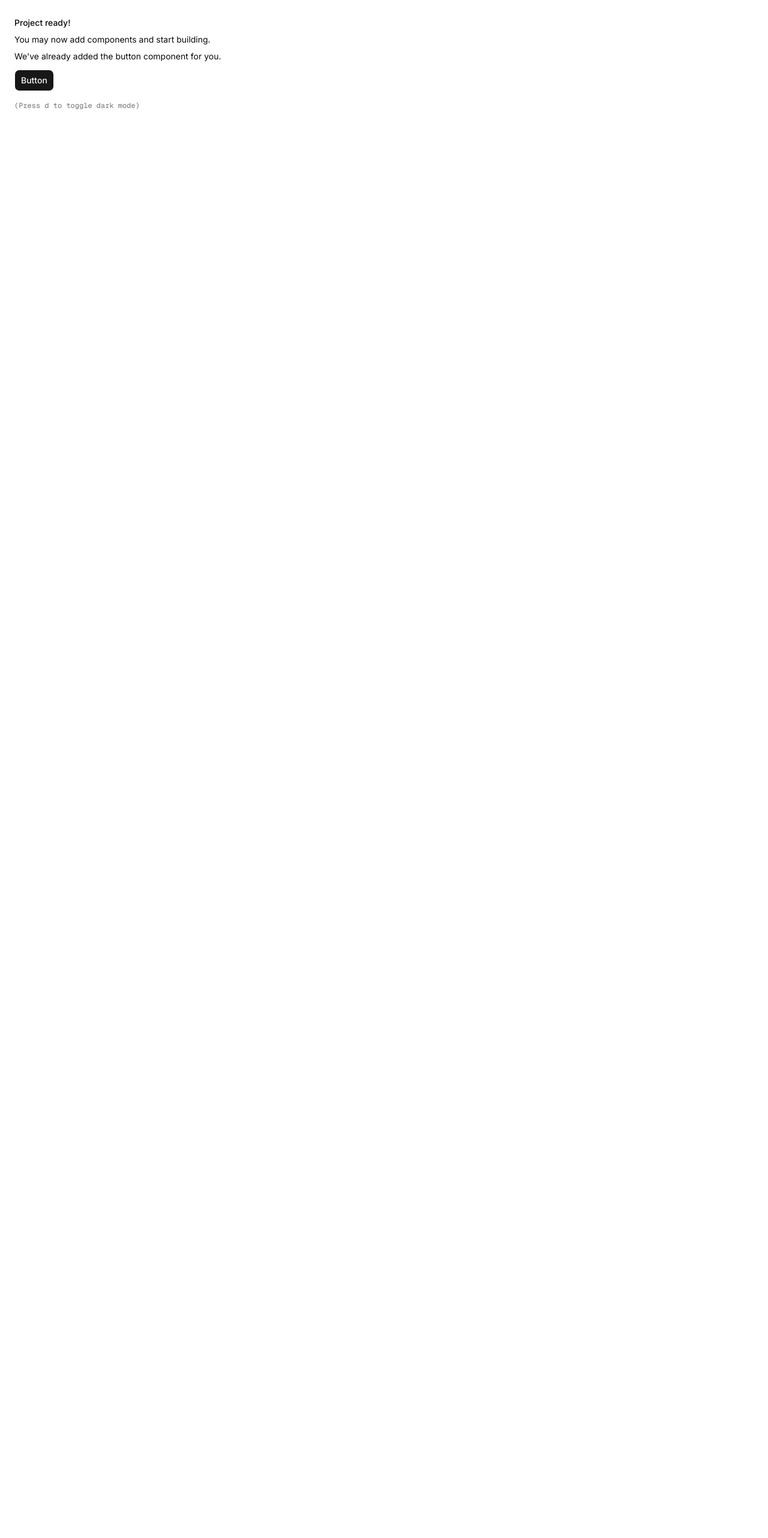
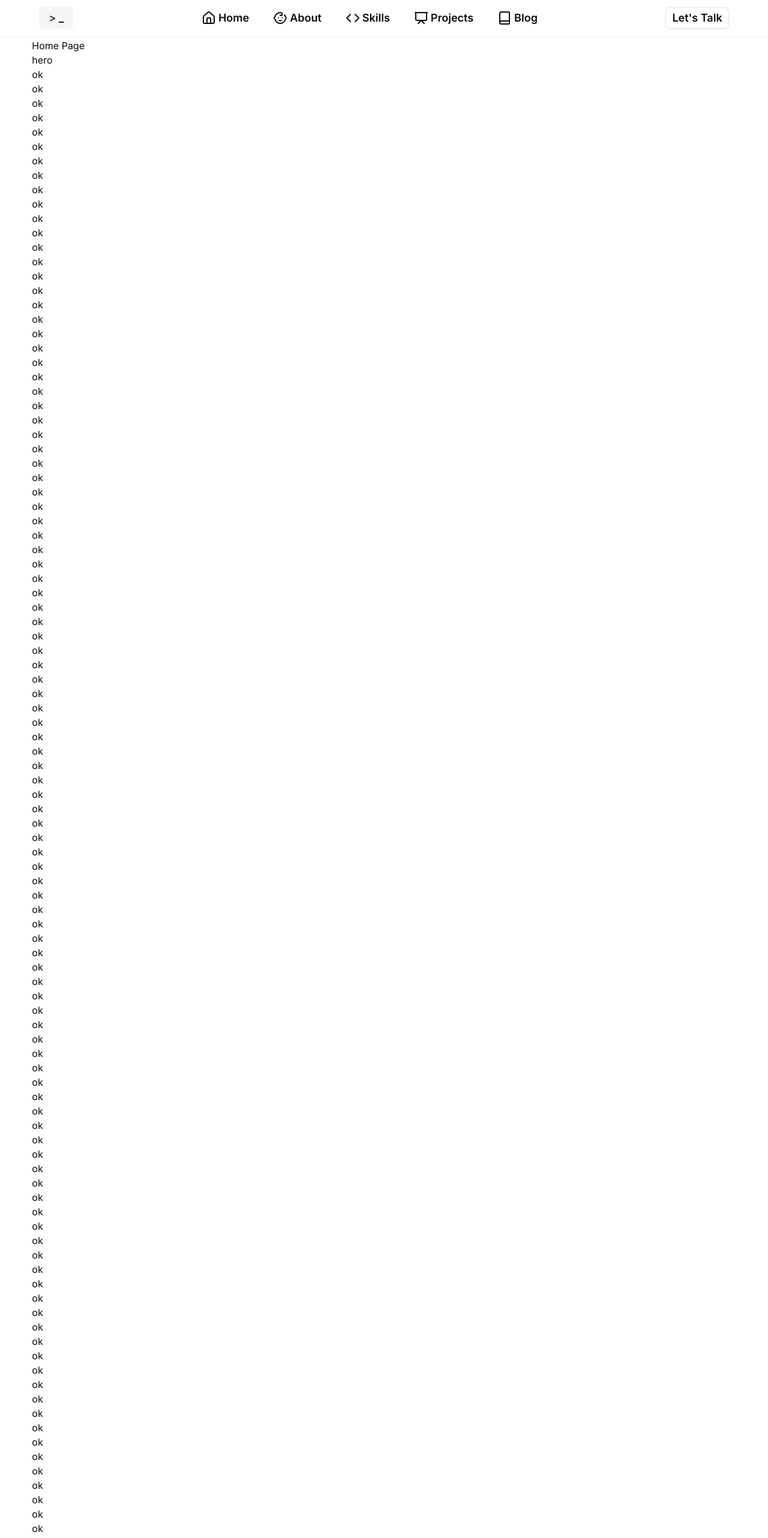
Before and after one commit to devpolas/portfolio, a Next.js app: page / in a window 1280 px wide. Shown: the top 2564 px of the page at 60% size. Before the commit the page ends 800 px from the top, so only its background shows below. Built offline with nearby package versions, Linux system fonts and the light colour scheme.

Commit message:
routing add navbar and theming

```diff
--- /dev/null
+++ b/app/about/page.tsx
@@ -0,0 +1,3 @@
+export default function page() {
+  return <div>About</div>;
+}
--- /dev/null
+++ b/app/blog/page.tsx
@@ -0,0 +1,3 @@
+export default function page() {
+  return <div>Blog</div>;
+}
--- a/app/layout.tsx
+++ b/app/layout.tsx
@@ -2,9 +2,11 @@ import { Geist, Geist_Mono, Inter } from "next/font/google"
 
 import "./globals.css"
 import { ThemeProvider } from "@/components/theme-provider"
-import { cn } from "@/lib/utils";
+import { cn } from "@/lib/utils"
+import Navbar from "@/components/navbar/navbar"
+import Footer from "@/components/footer/footer"
 
-const inter = Inter({subsets:['latin'],variable:'--font-sans'})
+const inter = Inter({ subsets: ["latin"], variable: "--font-sans" })
 
 const fontMono = Geist_Mono({
   subsets: ["latin"],
@@ -20,10 +22,25 @@ export default function RootLayout({
     <html
       lang="en"
       suppressHydrationWarning
-      className={cn("antialiased", fontMono.variable, "font-sans", inter.variable)}
+      className={cn(
+        "antialiased",
+        fontMono.variable,
+        "font-sans",
+        inter.variable
+      )}
     >
       <body>
-        <ThemeProvider>{children}</ThemeProvider>
+        <ThemeProvider>
+          <header>
+            <Navbar />
+          </header>
+          <main className="pt-16 pb-4">
+            <div className="mx-auto max-w-11/12">{children}</div>
+          </main>
+          <footer className="mx-auto max-w-11/12">
+            <Footer />
+          </footer>
+        </ThemeProvider>
       </body>
     </html>
   )
--- a/app/page.tsx
+++ b/app/page.tsx
@@ -1,19 +1,116 @@
-import { Button } from "@/components/ui/button"
+import Hero from "@/components/hero/hero";
 
-export default function Page() {
+export default function page() {
   return (
-    <div className="flex min-h-svh p-6">
-      <div className="flex max-w-md min-w-0 flex-col gap-4 text-sm leading-loose">
-        <div>
-          <h1 className="font-medium">Project ready!</h1>
-          <p>You may now add components and start building.</p>
-          <p>We&apos;ve already added the button component for you.</p>
-          <Button className="mt-2">Button</Button>
-        </div>
-        <div className="font-mono text-xs text-muted-foreground">
-          (Press <kbd>d</kbd> to toggle dark mode)
-        </div>
-      </div>
+    <div>
+      Home Page
+      <Hero />
+      <p>ok</p>
+      <p>ok</p>
+      <p>ok</p>
+      <p>ok</p>
+      <p>ok</p>
+      <p>ok</p>
+      <p>ok</p>
+      <p>ok</p>
+      <p>ok</p>
+      <p>ok</p>
+      <p>ok</p>
+      <p>ok</p>
+      <p>ok</p>
+      <p>ok</p>
+      <p>ok</p>
+      <p>ok</p>
+      <p>ok</p>
+      <p>ok</p>
+      <p>ok</p>
+      <p>ok</p>
+      <p>ok</p>
+      <p>ok</p>
+      <p>ok</p>
+      <p>ok</p>
+      <p>ok</p>
+      <p>ok</p>
+      <p>ok</p>
+      <p>ok</p>
+      <p>ok</p>
+      <p>ok</p>
+      <p>ok</p>
+      <p>ok</p>
+      <p>ok</p>
+      <p>ok</p>
+      <p>ok</p>
+      <p>ok</p>
+      <p>ok</p>
+      <p>ok</p>
+      <p>ok</p>
+      <p>ok</p>
+      <p>ok</p>
+      <p>ok</p>
+      <p>ok</p>
+      <p>ok</p>
+      <p>ok</p>
+      <p>ok</p>
+      <p>ok</p>
+      <p>ok</p>
+      <p>ok</p>
+      <p>ok</p>
+      <p>ok</p>
+      <p>ok</p>
+      <p>ok</p>
+      <p>ok</p>
+      <p>ok</p>
+      <p>ok</p>
+      <p>ok</p>
+      <p>ok</p>
+      <p>ok</p>
+      <p>ok</p>
+      <p>ok</p>
+      <p>ok</p>
+      <p>ok</p>
+      <p>ok</p>
+      <p>ok</p>
+      <p>ok</p>
+      <p>ok</p>
+      <p>ok</p>
+      <p>ok</p>
+      <p>ok</p>
+      <p>ok</p>
+      <p>ok</p>
+      <p>ok</p>
+      <p>ok</p>
+      <p>ok</p>
+      <p>ok</p>
+      <p>ok</p>
+      <p>ok</p>
+      <p>ok</p>
+      <p>ok</p>
+      <p>ok</p>
+      <p>ok</p>
+      <p>ok</p>
+      <p>ok</p>
+      <p>ok</p>
+      <p>ok</p>
+      <p>ok</p>
+      <p>ok</p>
+      <p>ok</p>
+      <p>ok</p>
+      <p>ok</p>
+      <p>ok</p>
+      <p>ok</p>
+      <p>ok</p>
+      <p>ok</p>
+      <p>ok</p>
+      <p>ok</p>
+      <p>ok</p>
+      <p>ok</p>
+      <p>ok</p>
+      <p>ok</p>
+      <p>ok</p>
+      <p>ok</p>
+      <p>ok</p>
+      <p>ok</p>
+      <p>ok</p>
     </div>
-  )
+  );
 }
--- /dev/null
+++ b/app/projects/page.tsx
@@ -0,0 +1,3 @@
+export default function page() {
+  return <div>Projects</div>;
+}
--- /dev/null
+++ b/components/footer/footer.tsx
@@ -0,0 +1,3 @@
+export default function Footer() {
+  return <div>footer</div>;
+}
--- /dev/null
+++ b/components/hero/hero.tsx
@@ -0,0 +1,13 @@
+"use client";
+import { motion } from "motion/react";
+export default function Hero() {
+  return (
+    <motion.div
+      initial={{ y: -10, opacity: 0 }}
+      animate={{ y: 0, opacity: 1 }}
+      transition={{ duration: 0.3 }}
+    >
+      hero
+    </motion.div>
+  );
+}
--- /dev/null
+++ b/components/logo/logo.tsx
@@ -0,0 +1,13 @@
+"use client";
+import Link from "next/link";
+
+export default function Logo() {
+  return (
+    <Link className='hidden md:block' href='/'>
+      <span className='bg-muted px-4 py-2 rounded-sm text-foreground text-sm md:text-lg'>
+        <span className='opacity-80'>&gt;</span>{" "}
+        <span className='animate-ping'>{"_"}</span>
+      </span>
+    </Link>
+  );
+}
--- /dev/null
+++ b/components/navbar/navbar.tsx
@@ -0,0 +1,143 @@
+"use client"
+import Link from "next/link"
+import { useEffect, useState, useRef } from "react"
+import { motion, AnimatePresence } from "framer-motion"
+import { Menu, X, House, Code, Book, Baby, Presentation } from "lucide-react"
+import { Button } from "../ui/button"
+import Logo from "../logo/logo"
+
+export default function Navbar() {
+  const menuItems = [
+    { name: "Home", href: "/", icon: <House /> },
+    { name: "About", href: "/about", icon: <Baby /> },
+    { name: "Skills", href: "/#skills", icon: <Code /> },
+    { name: "Projects", href: "/projects", icon: <Presentation /> },
+    { name: "Blog", href: "/blog", icon: <Book /> },
+  ]
+
+  const [show, setShow] = useState(true)
+  const lastScrollY = useRef(0)
+  const scrollThreshold = 10
+
+  const [isMobileMenuOpen, setMobileMenuOpen] = useState(false)
+
+  const controlNavbar = () => {
+    if (typeof window === "undefined") return
+
+    const currentScrollY = window.scrollY
+    const scrollDifference = currentScrollY - lastScrollY.current
+
+    if (scrollDifference > scrollThreshold && currentScrollY > 100) {
+      setShow(false)
+    } else if (scrollDifference < -scrollThreshold || currentScrollY < 100) {
+      setShow(true)
+    }
+
+    lastScrollY.current = currentScrollY
+  }
+
+  useEffect(() => {
+    window.addEventListener("scroll", controlNavbar, { passive: true })
+    return () => window.removeEventListener("scroll", controlNavbar)
+  }, [])
+
+  return (
+    <div className="fixed top-0 left-0 z-999 w-full border-b border-accent shadow-xs backdrop-blur-xs">
+      <AnimatePresence>
+        {show && (
+          <motion.div
+            initial={{ y: -100 }}
+            animate={{ y: 0 }}
+            exit={{ y: -100 }}
+            transition={{ duration: 0.6 }}
+          >
+            <div className="mx-auto max-w-11/12 p-3">
+              <div className="flex items-center justify-between text-lg font-semibold">
+                <div className="flex flex-row items-center gap-1">
+                  <div
+                    onClick={() => setMobileMenuOpen((pre) => !pre)}
+                    className="md:hidden"
+                  >
+                    <AnimatePresence mode="wait">
+                      {isMobileMenuOpen ? (
+                        <motion.div
+                          key="close"
+                          initial={{ opacity: 0, scale: 0.9 }}
+                          animate={{ opacity: 1, scale: 1 }}
+                          exit={{ opacity: 0, scale: 0.9 }}
+                          transition={{ duration: 0.1 }}
+                        >
+                          <X />
+                        </motion.div>
+                      ) : (
+                        <motion.div
+                          key="menu"
+                          initial={{ opacity: 0, scale: 0.9 }}
+                          animate={{ opacity: 1, scale: 1 }}
+                          exit={{ opacity: 0, scale: 0.9 }}
+                          transition={{ duration: 0.1 }}
+                        >
+                          <Menu />
+                        </motion.div>
+                      )}
+                    </AnimatePresence>
+                  </div>
+                  <Logo />
+                </div>
+
+                <AnimatePresence mode="wait">
+                  {isMobileMenuOpen && (
+                    <motion.div
+                      initial={{ opacity: 0, x: -100 }}
+                      animate={{ x: 0, opacity: 1 }}
+                      exit={{ x: -100, opacity: 0 }}
+                      transition={{ duration: 0.3 }}
+                      className="absolute mt-12 flex flex-col gap-4 rounded-md border border-accent bg-background px-10 py-4 backdrop-blur-md"
+                    >
+                      {menuItems.map((item) => (
+                        <Link
+                          key={item.name}
+                          href={item.href}
+                          className="transition-colors hover:text-ring"
+                        >
+                          <span className="flex flex-row items-center gap-3">
+                            {item.icon}
+                            {item.name}
+                          </span>
+                        </Link>
+                      ))}
+                    </motion.div>
+                  )}
+                </AnimatePresence>
+
+                <div className="hidden flex-row gap-4 text-lg md:flex lg:gap-8 xl:gap-10">
+                  {menuItems.map((item) => (
+                    <Link
+                      key={item.name}
+                      href={item.href}
+                      className="transition-colors hover:text-ring"
+                    >
+                      <span className="flex flex-row items-center gap-0.5 lg:gap-1">
+                        {item.icon}
+                        {item.name}
+                      </span>
+                    </Link>
+                  ))}
+                </div>
+                <Link href="/#contact">
+                  <Button
+                    size="default"
+                    className="text-sm font-semibold hover:cursor-pointer md:text-lg"
+                    variant="outline"
+                  >
+                    Let&apos;s Talk
+                  </Button>
+                </Link>
+              </div>
+            </div>
+          </motion.div>
+        )}
+      </AnimatePresence>
+    </div>
+  )
+}
--- a/components/theme-provider.tsx
+++ b/components/theme-provider.tsx
@@ -1,71 +1,19 @@
 "use client"
 
 import * as React from "react"
-import { ThemeProvider as NextThemesProvider, useTheme } from "next-themes"
+import { ThemeProvider as NextThemesProvider } from "next-themes"
 
-function ThemeProvider({
-  children,
-  ...props
-}: React.ComponentProps<typeof NextThemesProvider>) {
+export function ThemeProvider({ children }: { children: React.ReactNode }) {
   return (
     <NextThemesProvider
       attribute="class"
       defaultTheme="system"
+      storageKey="theme"
       enableSystem
       disableTransitionOnChange
-      {...props}
+      enableColorScheme
     >
-      <ThemeHotkey />
       {children}
     </NextThemesProvider>
   )
 }
-
-function isTypingTarget(target: EventTarget | null) {
-  if (!(target instanceof HTMLElement)) {
-    return false
-  }
-
-  return (
-    target.isContentEditable ||
-    target.tagName === "INPUT" ||
-    target.tagName === "TEXTAREA" ||
-    target.tagName === "SELECT"
-  )
-}
-
-function ThemeHotkey() {
-  const { resolvedTheme, setTheme } = useTheme()
-
-  React.useEffect(() => {
-    function onKeyDown(event: KeyboardEvent) {
-      if (event.defaultPrevented || event.repeat) {
-        return
-      }
-
-      if (event.metaKey || event.ctrlKey || event.altKey) {
-        return
-      }
-
-      if (event.key.toLowerCase() !== "d") {
-        return
-      }
-
-      if (isTypingTarget(event.target)) {
-        return
-      }
-
-      setTheme(resolvedTheme === "dark" ? "light" : "dark")
-    }
-
-    window.addEventListener("keydown", onKeyDown)
-
-    return () => {
-      window.removeEventListener("keydown", onKeyDown)
-    }
-  }, [resolvedTheme, setTheme])
-
-  return null
-}
-
-export { ThemeProvider }
```
